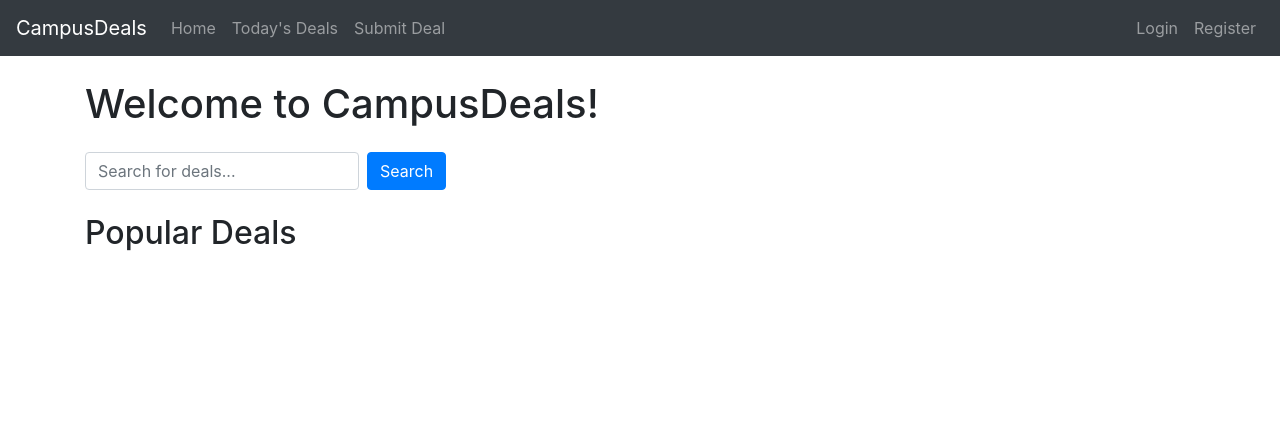
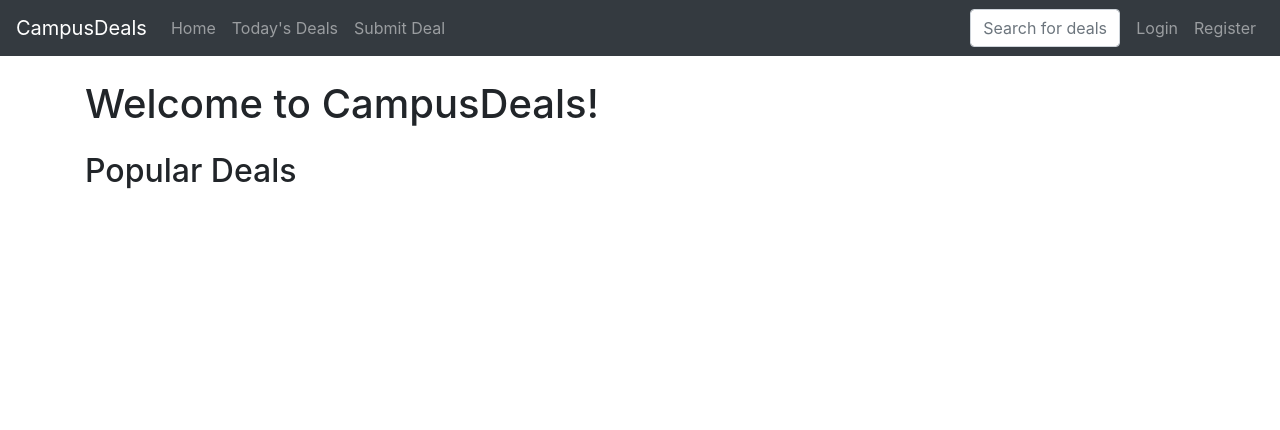
Before and after one commit to benborszcz/CampusDeals, a Flask app: page / in a window 1280 px wide. Shown: the top 430 px of the page. Run offline with Flask 3, Linux system fonts and the light colour scheme; data that the repository does not hold is empty; parts of the project's set-up code (start-up, migrations or seed data) failed here and were passed over; some libraries are stand-ins or nearby versions.

Commit message:
Initial nav bar edits

```diff
--- a/app/templates/base.html
+++ b/app/templates/base.html
@@ -24,6 +24,16 @@
         footer {
             flex-shrink: 0; /* The footer will not shrink */
         }
+        form.form-inline.mb-4 {
+            margin-bottom: 0 !important;
+        }
+        .search-input {
+            width: 150px !important; /* Default width */
+            transition: width 0.4s ease-in-out; /* Animate the change */
+        }
+        .search-input.expanded {
+            width: 300px !important; /* Width when expanded */
+        }
     </style>
 </head>
 <body>
@@ -42,6 +52,9 @@
             </button>
             <div class="collapse navbar-collapse" id="navbarNav">
                 <ul class="navbar-nav ml-auto">
+                    <form action="{{ url_for('search') }}" method="get" class="form-inline mb-4">
+                        <input type="text" name="query" class="form-control mr-2 search-input" placeholder="Search for deals...">
+                    </form>
                     {% if current_user.is_authenticated %}
                         <li class="nav-item">
                             <span class="navbar-text">Hey {{ current_user.id }}</span>
@@ -69,6 +82,19 @@
         <p>&copy; 2024 CampusDeals</p>
     </footer>
 
+    <script>
+        document.addEventListener("DOMContentLoaded", function() {
+            var searchInput = document.querySelector('.search-input');
+
+            searchInput.addEventListener('focus', function() {
+                this.classList.add('expanded');
+            });
+
+            searchInput.addEventListener('blur', function() {
+                this.classList.remove('expanded');
+            });
+        });
+    </script>
     <!-- Include Bootstrap JS and its dependencies -->
     <script src="https://code.jquery.com/jquery-3.5.1.slim.min.js"></script>
     <script src="https://cdn.jsdelivr.net/npm/@popperjs/core@2.9.9/dist/umd/popper.min.js"></script>
--- a/app/templates/index.html
+++ b/app/templates/index.html
@@ -3,10 +3,6 @@
 
 {% block content %}
     <h1 class="mb-4">Welcome to CampusDeals!</h1>
-    <form action="{{ url_for('search') }}" method="get" class="form-inline mb-4">
-        <input type="text" name="query" class="form-control mr-2" placeholder="Search for deals...">
-        <button type="submit" class="btn btn-primary">Search</button>
-    </form>
 
      <!-- Display popular deals using Bootstrap cards -->
      <section>
```
